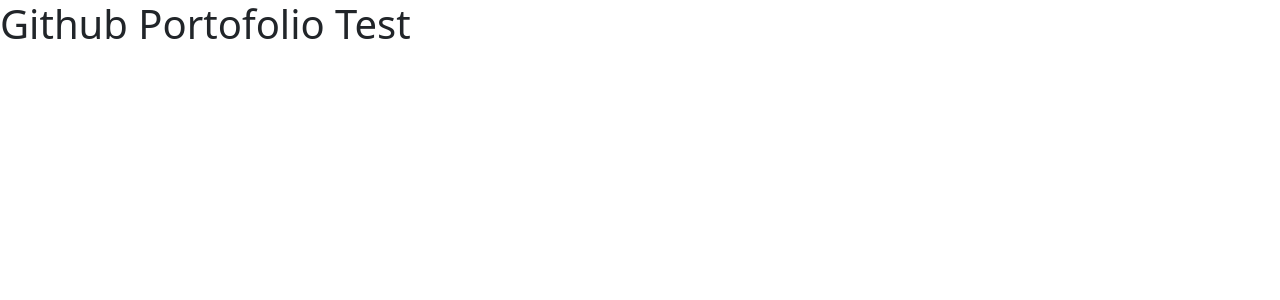
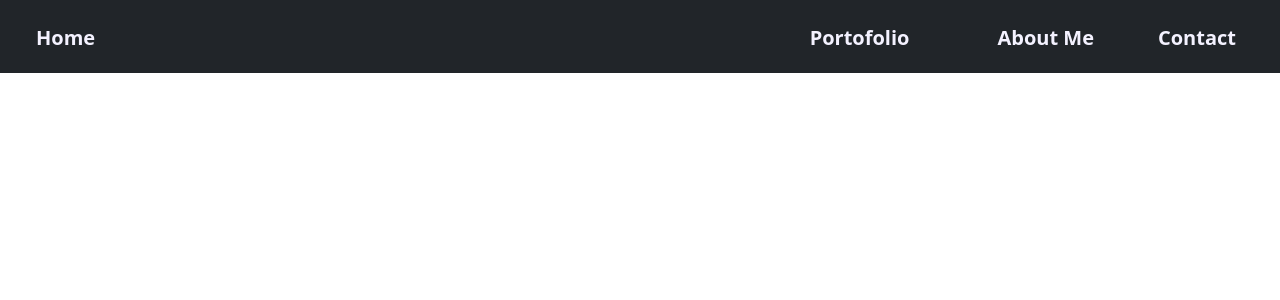
Before and after one commit to winstonwijaya/github-portofolio, a React (Create React App) app: page / in a window 1280 px wide. Shown: the top 300 px of the page. Built offline with nearby package versions, Linux system fonts and the light colour scheme.

Commit message:
create navbar

```diff
--- a/package.json
+++ b/package.json
@@ -3,6 +3,10 @@
   "version": "0.1.0",
   "private": true,
   "dependencies": {
+    "@fortawesome/fontawesome-free": "^5.15.4",
+    "@fortawesome/fontawesome-svg-core": "^1.2.36",
+    "@fortawesome/free-solid-svg-icons": "^5.15.4",
+    "@fortawesome/react-fontawesome": "^0.1.16",
     "@testing-library/jest-dom": "^5.14.1",
     "@testing-library/react": "^11.2.7",
     "@testing-library/user-event": "^12.8.3",
--- a/public/index.html
+++ b/public/index.html
@@ -24,6 +24,7 @@
       work correctly both with client-side routing and a non-root public URL.
       Learn how to configure a non-root public URL by running `npm run build`.
     -->
+    <link rel="stylesheet" href="https://cdn.jsdelivr.net/npm/@fortawesome/fontawesome-free@5.15.4/css/fontawesome.min.css" integrity="sha384-jLKHWM3JRmfMU0A5x5AkjWkw/EYfGUAGagvnfryNV3F9VqM98XiIH7VBGVoxVSc7" crossorigin="anonymous">
     <title>React App</title>
   </head>
   <body>
@@ -39,5 +40,6 @@
       To begin the development, run `npm start` or `yarn start`.
       To create a production bundle, use `npm run build` or `yarn build`.
     -->
+    <script src="https://cdn.jsdelivr.net/npm/bootstrap@5.0.2/dist/js/bootstrap.bundle.min.js" integrity="sha384-MrcW6ZMFYlzcLA8Nl+NtUVF0sA7MsXsP1UyJoMp4YLEuNSfAP+JcXn/tWtIaxVXM" crossorigin="anonymous"></script>
   </body>
 </html>
--- a/src/App.css
+++ b/src/App.css
@@ -1,38 +1,28 @@
-.App {
-  text-align: center;
+/* Import font */
+@import url('https://fonts.googleapis.com/css2?family=Raleway:wght@300&display=swap');
+
+:root{
+  --navbar-color: #f4f2ff;
+  --primary-white: #fff;
+  --primary-dark: rgba(255, 255, 255, 0);
+  --border-top-nav: #73ded7;
 }
 
-.App-logo {
-  height: 40vmin;
-  pointer-events: none;
+/* Body font */
+body {
+  font-family: 'Raleway', sans-serif;
 }
 
-@media (prefers-reduced-motion: no-preference) {
-  .App-logo {
-    animation: App-logo-spin infinite 20s linear;
-  }
+nav a.nav-link{
+  cursor: pointer;
+  font-weight: bold;
 }
 
-.App-header {
-  background-color: #282c34;
-  min-height: 100vh;
-  display: flex;
-  flex-direction: column;
-  align-items: center;
-  justify-content: center;
-  font-size: calc(10px + 2vmin);
-  color: white;
+.navbar-nav > li > a{
+  color: var(--navbar-color) !important;
+  border-top: 0.2rem solid var(--primary-dark);
 }
 
-.App-link {
-  color: #61dafb;
+.navbar-nav > li > a.active, .navbar-nav > li > a.active:focus, .navbar-nav > li > a:hover{
+  border-top: 0.2rem solid var(--border-top-nav);
 }
-
-@keyframes App-logo-spin {
-  from {
-    transform: rotate(0deg);
-  }
-  to {
-    transform: rotate(360deg);
-  }
-}
--- a/src/App.js
+++ b/src/App.js
@@ -1,9 +1,10 @@
-import './App.css';
-import 'bootstrap/dist/css/bootstrap.min.css';
+import "./App.css";
+import "bootstrap/dist/css/bootstrap.min.css";
+import Navbar from "./components/Navbar";
 
 function App() {
   return (
-    <h1>Github Portofolio Test</h1>
+    <Navbar />
   );
 }
 
--- /dev/null
+++ b/src/components/Navbar.js
@@ -0,0 +1,35 @@
+import React from 'react'
+import { FontAwesomeIcon } from '@fortawesome/react-fontawesome'
+import { faBars } from '@fortawesome/free-solid-svg-icons'
+
+const Navbar = () => {
+    return (
+        <nav className="navbar navbar-expand-lg navbar-fixed-top navbar-dark bg-dark">
+            <div className="container-fluid">
+                <button class="navbar-toggler" type="button" data-bs-toggle="collapse" data-bs-target="#navbarSupportedContent" aria-controls="navbarSupportedContent" aria-expanded="false" aria-label="Toggle navigation">
+                    <FontAwesomeIcon icon={faBars} style={{color:"#fff"}}/>
+                </button>
+                <div className="collapse navbar-collapse" id="navbarSupportedContent">
+                    <ul className="navbar-nav me-auto my-1 fs-5">
+                        <li className="nav-item mx-3">
+                            <a className="nav-link" href="#">Home</a>
+                        </li>
+                    </ul>
+                    <ul className="navbar-nav ms-auto my-1 fs-5">
+                        <li className="nav-item mx-5">
+                            <a className="nav-link" href="#">Portofolio</a>
+                        </li>
+                        <li className="nav-item mx-4">
+                            <a className="nav-link" href="#">About Me</a>
+                        </li>
+                        <li className="nav-item mx-4">
+                            <a className="nav-link" href="#">Contact</a>
+                        </li>
+                    </ul>
+                </div>
+            </div>
+        </nav>
+    )
+}
+
+export default Navbar
```
Also changed, not shown: 1 other file (tests, documents, lock files or other folders).
